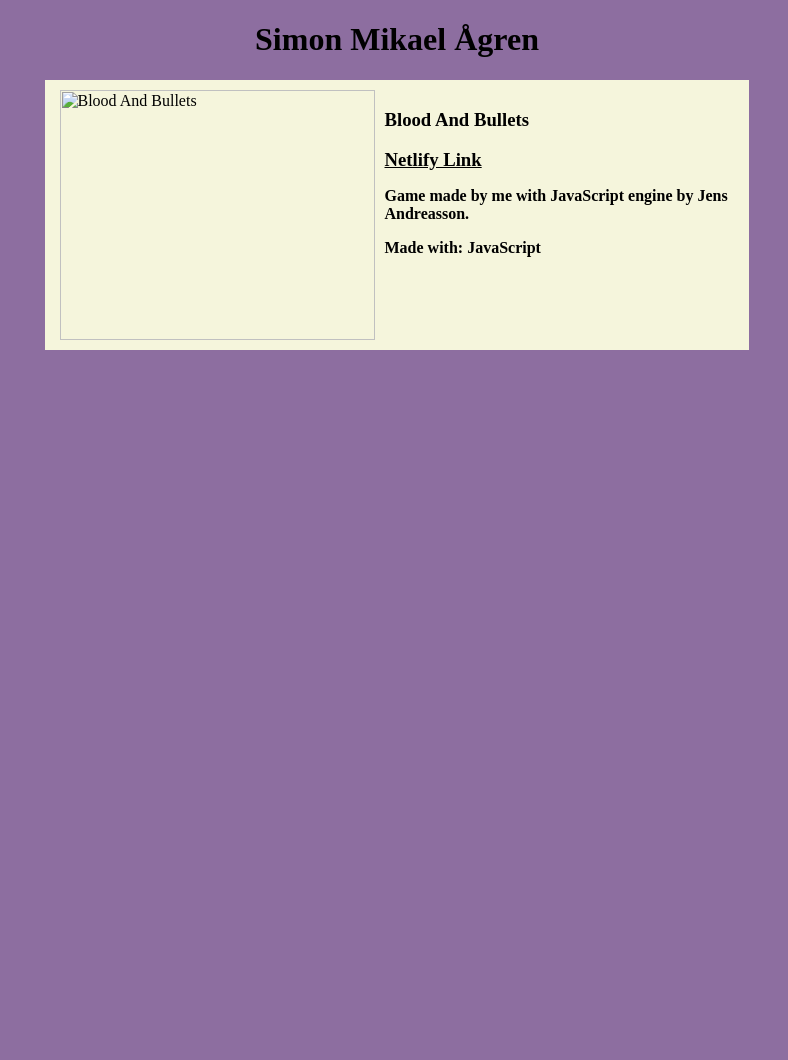
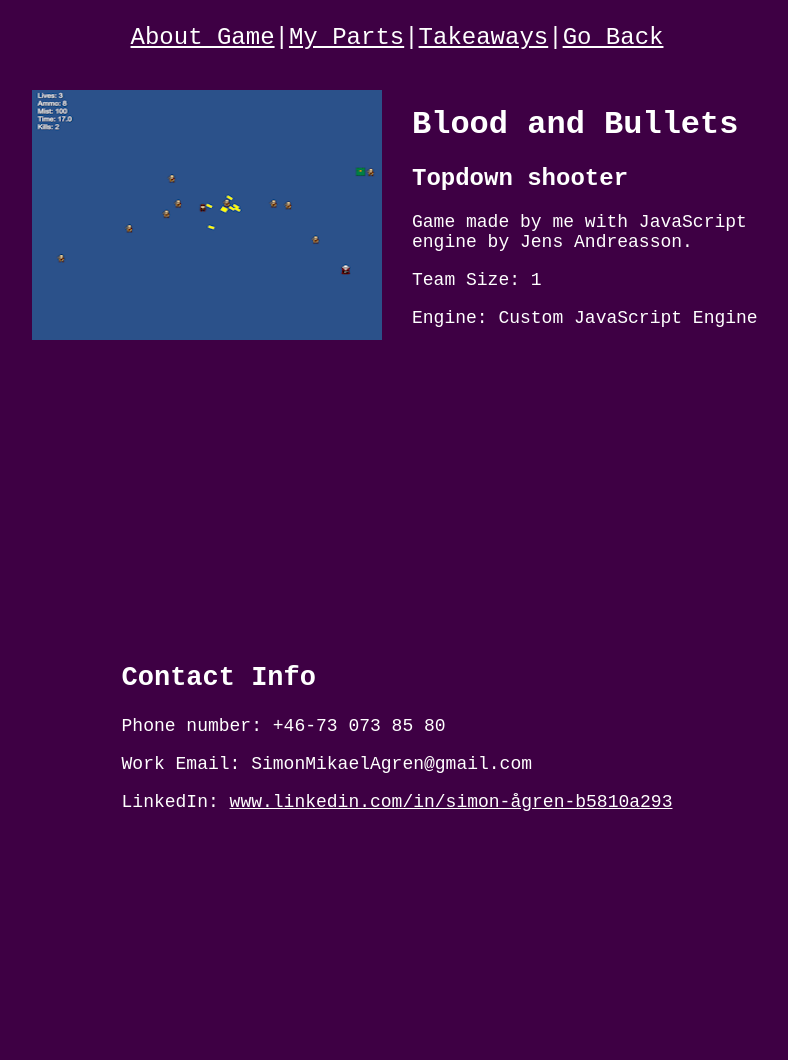
Before and after one commit to TomtenPim/SimonPortfolio, a website: page BloodandBullets/Index.html in a window 1280 px wide. Shown: the whole page, without its empty margins (243-1031 px from the left). Before the commit the page ends 800 px from the top, so only its background shows below. Drawn offline with Linux system fonts and the light colour scheme.

Commit message:
worked contiuned
todo: Design gamepage

```diff
--- a/BloodandBullets/CSS/Style.CSS
+++ b/BloodandBullets/CSS/Style.CSS
@@ -1,10 +1,48 @@
 body {
-    background-color: rgb(141, 110, 160);
+    background-color: #3e0044;
     display: flex;
     flex-direction: column;
     align-items: center;
     margin: 0;
+    color: white;
+
+    font-family:'Courier New', Courier, monospace;
 }
+
+#AboutGame{
+    padding-top: 70;
+    display: flex;
+    align-items: center;
+    padding-bottom: 50;
+
+    p{
+        font-size: large;
+    }
+}
+
+#AboutGameItem{
+    padding: 15;
+    width: 350px;
+}
+
+header{
+    background-color: #3e0044;
+    position: fixed;
+    display: flex;
+    justify-content: center;
+    width: 100%;
+    height:fit-content;
+    position: fixed;
+    ul{
+        margin: 0%;
+        list-style-type: none;
+        display: flex;
+        align-items: center;
+        padding: 0;
+        font-size: x-large;
+    }
+}
+
 
 
 #WhiteBack{
@@ -22,14 +60,28 @@ body {
 
 }
 
+#GamesList{
+    padding-top: 80;
+}
+
 #Game{
     display: flex;
-    width: 80%;
+    width: 100%;
     padding: 5px;
-}
+    background-color: #fdb8ff;
+    color: black;
+    margin-bottom: 30px;
 
-#Game> .innercontents{
-    padding: 5px;
+    a{
+        color: black;
+        hover{
+            color: rgb(255, 0, 242);
+        }
+    }
+
+    .innercontents{
+        padding: 5px;
+    }
 }
 
 #GameText{
@@ -37,8 +89,19 @@ body {
     max-width: fit-content;
 }
 
-a:link{
-    color: black;
+#ContactInfoSpacer{
+    padding-bottom: 230px;
+}
+
+#ContactInfo{
+    padding-bottom: 230px;
+    font-size: large;
+}
+
+
+
+a{
+    color: White;
 }
 
 a:hover{
@@ -46,6 +109,6 @@ a:hover{
 }
 
 h3>p{
-    font-size: medium;
+    font-size: large;
     width: 350;
 }
--- a/BloodandBullets/Index.html
+++ b/BloodandBullets/Index.html
@@ -3,26 +3,52 @@
     <link rel="stylesheet" href="./CSS/Style.CSS">
 </head>
 <body>
-    <div id="AboutMe">
-        <h1>Simon Mikael Ågren</h1>
+    <div id="AboutGame">
+
+        <img id="AboutGameItem"  src="Images/BloodAndBullets.png" alt="In Bloom" width="315px" height="250px"></img>
+
+        <div id="AboutGameItem">
+            <h1>Blood and Bullets</h1>
+            <h2>Topdown shooter</h2>
+            <p>Game made by me with JavaScript engine by Jens Andreasson.</p>
+            <div>
+                <p>Team Size: 1</p>
+                <p>Engine: Custom JavaScript Engine</p>
+            </div>
+        </div>
 
     </div>
 
-    <div id="WhiteBack">
+    <header>
+        <ul>
+            <li><a href="#AboutGame">About Game</a></li>
+            <li><p> | </p></li>
+            <li><a href="#MyParts">My Parts</a></li>
+            <li><p> | </p></li>
+            <li><a href="#ContactInfo">Takeaways</a></li>
+            <li><p> | </p></li>
+            <li><a href="../">Go Back</a></li>
+        </ul>
+    </header>
 
-    <div id="GamesList">
-        <div id="Game">
-            <img class="innercontents" src="Images/BloodAndBullets.png" alt="Blood And Bullets" width="315px" height="250"></img>
+    <div id="MyParts">
 
-            <div id="GameText" class="innercontents">
-                <h3>Blood And Bullets <h3>
-                    <a href="https://bloodandbullets.netlify.app"> Netlify Link </a>
-                    <p>Game made by me with JavaScript engine by Jens Andreasson.</p>
-                    <p>Made with: JavaScript</p>
-            </div>
-        </div>
     </div>
 
+    <div id="Takeaways">
 
     </div>
+
+    <div id="ContactInfoSpacer">
+    </div>
+
+    <div id="ContactInfo">
+
+        <h2>Contact Info</h2>
+        <p>Phone number: +46-73 073 85 80</p>
+        <p>Work Email: SimonMikaelAgren@gmail.com</p>
+        <p>LinkedIn: <a href="www.linkedin.com/in/simon-ågren-b5810a293"> www.linkedin.com/in/simon-ågren-b5810a293</a></p>
+
+    </div>
+
 </body>
--- a/CSS/Style.CSS
+++ b/CSS/Style.CSS
@@ -1,10 +1,48 @@
 body {
-    background-color: #4F0056;
+    background-color: #3e0044;
     display: flex;
     flex-direction: column;
     align-items: center;
     margin: 0;
+    color: white;
+
+    font-family:'Courier New', Courier, monospace;
 }
+
+#AboutMe{
+    padding-top: 70;
+    display: flex;
+    align-items: center;
+    padding-bottom: 50;
+
+    p{
+        font-size: large;
+    }
+}
+
+#AboutMeItem{
+    padding: 15;
+    width: 350px;
+}
+
+header{
+    background-color: #3e0044;
+    position: fixed;
+    display: flex;
+    justify-content: center;
+    width: 100%;
+    height:fit-content;
+    position: fixed;
+    ul{
+        margin: 0%;
+        list-style-type: none;
+        display: flex;
+        align-items: center;
+        padding: 0;
+        font-size: x-large;
+    }
+}
+
 
 
 #WhiteBack{
@@ -22,15 +60,28 @@ body {
 
 }
 
+#GamesList{
+    padding-top: 80;
+}
+
 #Game{
     display: flex;
     width: 100%;
     padding: 5px;
-    background-color: #FA74FF;
-}
+    background-color: #f9aefc;
+    color: black;
+    margin-bottom: 30px;
 
-#Game> .innercontents{
-    padding: 5px;
+    a{
+        color: black;
+    }
+    a:hover{
+        color: rgb(255, 0, 242);
+    }
+
+    .innercontents{
+        padding: 5px;
+    }
 }
 
 #GameText{
@@ -38,8 +89,19 @@ body {
     max-width: fit-content;
 }
 
-a:link{
-    color: black;
+#ContactInfoSpacer{
+    padding-bottom: 230px;
+}
+
+#ContactInfo{
+    padding-bottom: 230px;
+    font-size: large;
+}
+
+
+
+a{
+    color: White;
 }
 
 a:hover{
@@ -47,6 +109,6 @@ a:hover{
 }
 
 h3>p{
-    font-size: medium;
+    font-size: large;
     width: 350;
 }
```
Also changed, not shown: index.html (+32 -4 lines), BloodandBullets/Images/BloodAndBullets.png (added), 1 other file.
